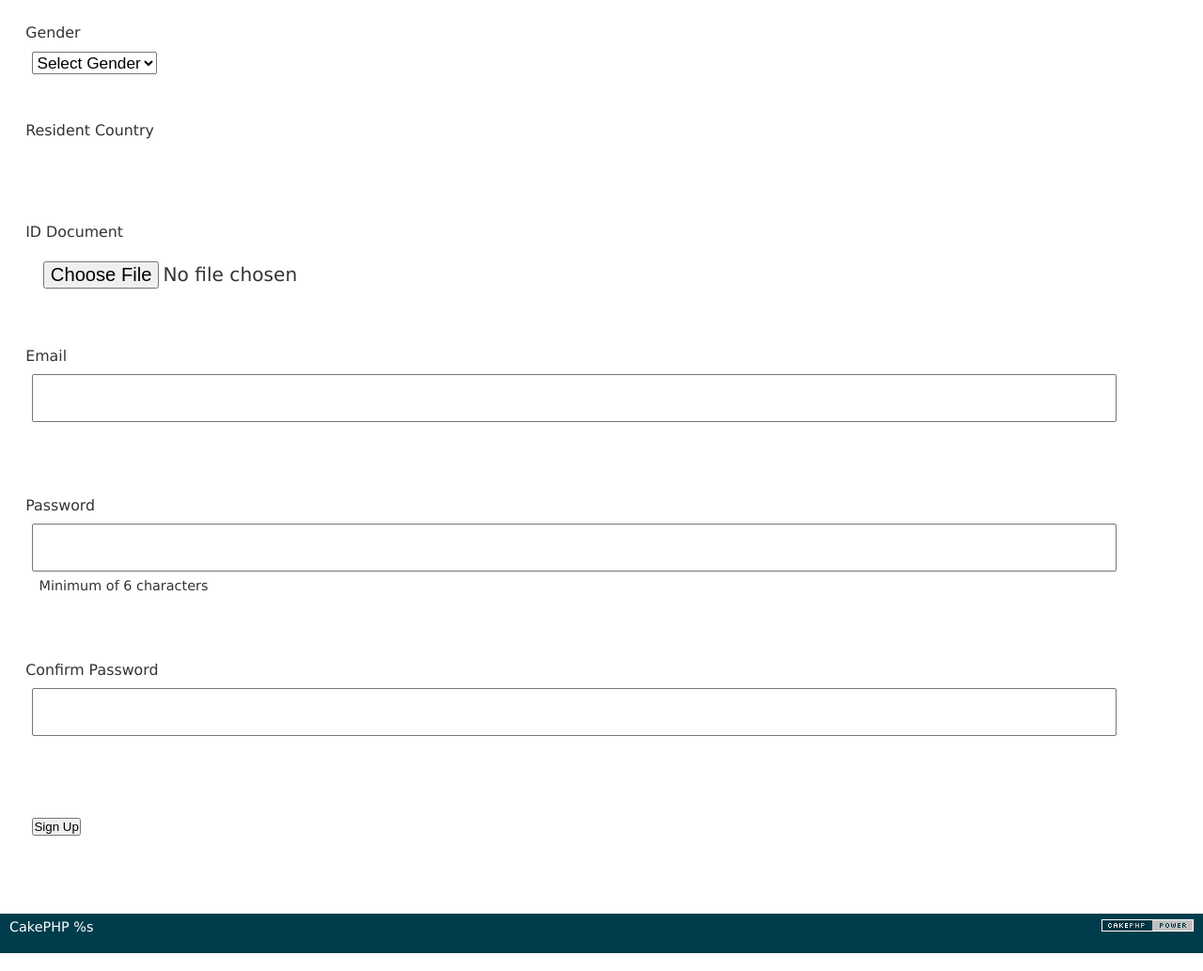
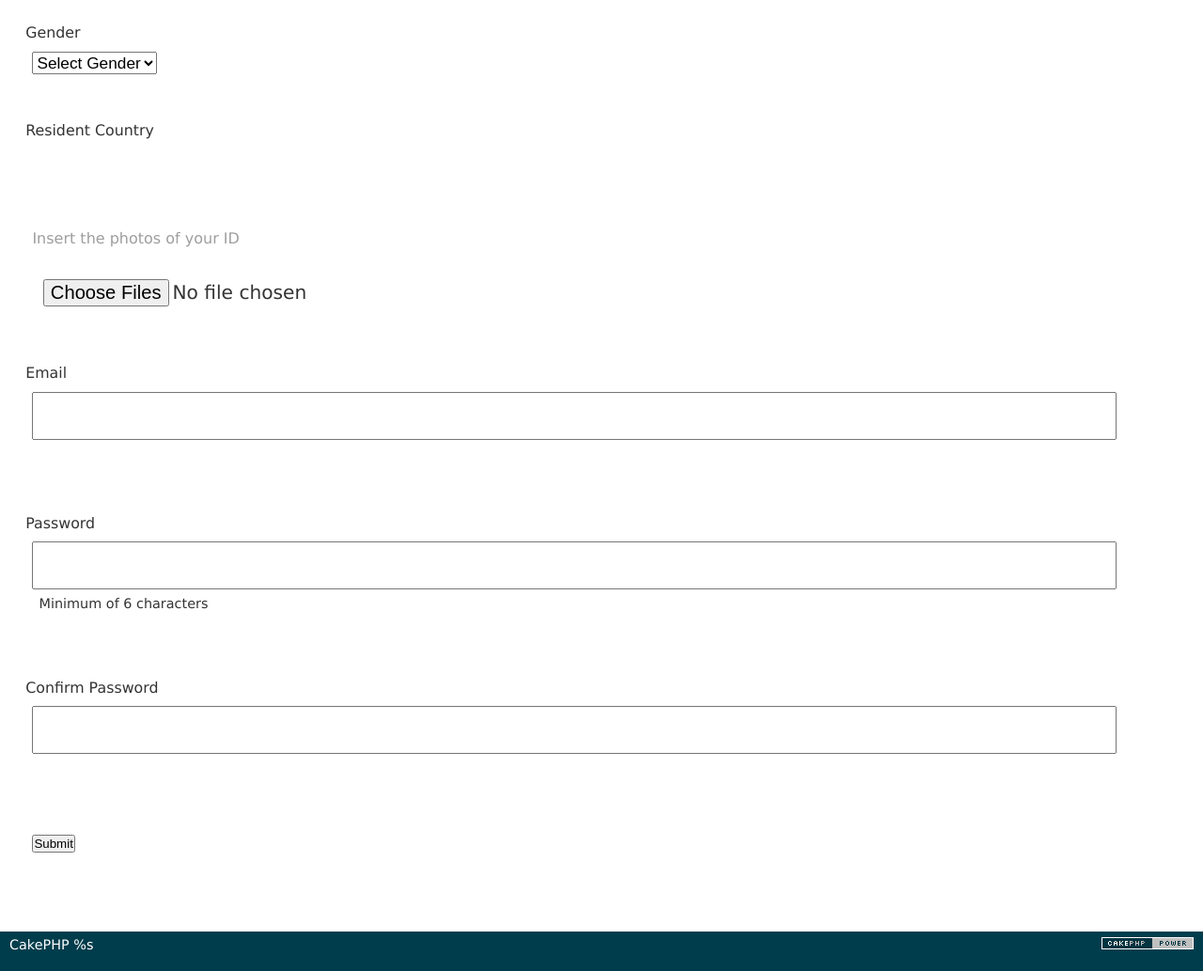
Before and after one commit to ShafiqIslam/PeopleFinder, a CakePHP app: the page made by app/View/Pages/signup.ctp in a window 1280 px wide. Shown: the part 564-1597 px from the top of the page at 94% size. Run offline with PHP 8.4 and a stand-in for CakePHP, Linux system fonts and the light colour scheme; the template is opened without the code that fills it, so the values that code supplies are empty; some libraries are stand-ins or nearby versions.

Commit message:
map updated

```diff
--- a/app/View/Pages/signup.ctp
+++ b/app/View/Pages/signup.ctp
@@ -4,37 +4,37 @@
     <hr>
     <form role="form" data-toggle="validator" id="signup_form" novalidate="true" enctype="multipart/form-data" class="form-horizontal" method="post" action="<?php echo $this->webroot;?>reporters/signup">
         <div class="form-group">
-            <label for="" class="col-sm-offset-3 col-sm-2 control-label">First Name</label>
-            <div class="col-sm-3">
+            <label for="" class="col-sm-offset-2 col-sm-3 control-label">First Name</label>
+            <div class="col-sm-4">
                 <input type="text" class="form-control" id="" name="data[Reporter][first_name]" placeholder="First Name" required="">
             </div>
         </div>
 
         <div class="form-group">
-            <label for="" class="col-sm-offset-3 col-sm-2 control-label">Second Name</label>
-            <div class="col-sm-3">
+            <label for="" class="col-sm-offset-2 col-sm-3 control-label">Second Name</label>
+            <div class="col-sm-4">
                 <input type="text" class="form-control" id="" name="data[Reporter][second_name]" placeholder="Second Name">
             </div>
         </div>
 
         <div class="form-group">
-            <label for="" class="col-sm-offset-3 col-sm-2 control-label">Last Name</label>
-            <div class="col-sm-3">
+            <label for="" class="col-sm-offset-2 col-sm-3 control-label">Last Name</label>
+            <div class="col-sm-4">
                 <input type="text" class="form-control" id="" name="data[Reporter][last_name]" placeholder="Last Name" required="">
             </div>
         </div>
 
 
         <div class="form-group">
-            <label for="" class="col-sm-offset-3 col-sm-2 control-label">Nationality</label>
-            <div class="col-sm-3">
+            <label for="" class="col-sm-offset-2 col-sm-3 control-label">Nationality</label>
+            <div class="col-sm-4">
                 <div class="bfh-selectbox bfh-countries" data-name="data[Reporter][nationality]" data-country="BD" data-flags="true"></div>
             </div>
         </div>
 
         <div class="form-group">
-            <label for="" class=" col-sm-offset-3 col-sm-2 control-label">Gender</label>
-            <div class="col-sm-3">
+            <label for="" class=" col-sm-offset-2 col-sm-3 control-label">Gender</label>
+            <div class="col-sm-4">
                 <select name="data[Reporter][gender]" class="form-control" required="">
                     <option value="">Select Gender</option>
                     <option value="Male">Male</option>
@@ -44,46 +44,48 @@
         </div>
 
         <div class="form-group">
-            <label for="" class="col-sm-offset-3 col-sm-2 control-label">Resident Country</label>
-            <div class="col-sm-3">
+            <label for="" class="col-sm-offset-2 col-sm-3 control-label">Resident Country</label>
+            <div class="col-sm-4">
                 <div class="bfh-selectbox bfh-countries" data-name="data[Reporter][resident_country]" data-country="BD" data-flags="true"></div>
             </div>
         </div>
 
         <div class="form-group">
-            <label for="" class="col-sm-offset-3 col-sm-2 control-label">ID Document</label>
-            <div class="col-sm-3">
-                <input type="file" name="data[Reporter][document_id]" class="form-control" id="" enctype="multipart/form-data">
+            <div class="col-sm-offset-2 col-sm-4">
+                <p style="font-size: 16px;color: #9E9E9E;margin-bottom: -7px;">Insert the photos of your ID</p>
+            </div>
+            <div class="col-sm-offset-2 col-sm-7">
+                <input id="adv_search_img" name="data[Reporter][document_id]" type="file" multiple class="file" data-overwrite-initial="false" data-upload-url="#" data-max-file-count="3" enctype="multipart/form-data">
             </div>
         </div>
 
         <div class="form-group">
-            <label for="" class="col-sm-offset-3 col-sm-2 control-label">Email</label>
-            <div class="col-sm-3">
+            <label for="" class="col-sm-offset-2 col-sm-3 control-label">Email</label>
+            <div class="col-sm-4">
                 <input type="email" name="data[Reporter][email]" class="form-control" id="email_db_check" data-error="Bruh, that email address is invalid" required="">
                 <div class="help-block with-errors"></div>
             </div>
         </div>
 
         <div class="form-group">
-            <label for="" class="col-sm-offset-3 col-sm-2 control-label">Password</label>
-            <div class="col-sm-3">
+            <label for="" class="col-sm-offset-2 col-sm-3 control-label">Password</label>
+            <div class="col-sm-4">
                 <input type="password" name="data[Reporter][password]" class="form-control" data-toggle="validator" data-minlength="6" id="inputPassword" required="">
                 <div class="help-block">Minimum of 6 characters</div>
             </div>
         </div>
 
         <div class="form-group">
-            <label for="" class="col-sm-offset-3 col-sm-2 control-label">Confirm Password</label>
-            <div class="col-sm-3">
+            <label for="" class="col-sm-offset-2 col-sm-3 control-label">Confirm Password</label>
+            <div class="col-sm-4">
                 <input type="password" name="data[Reporter][password2]" class="form-control" id="" data-match="#inputPassword" data-match-error="Whoops, these don&#39;t match" required="">
                 <div class="help-block with-errors"></div>
             </div>
         </div>
 
         <div class="form-group">
-            <div class="col-sm-offset-5 col-sm-7">
-                <button type="submit" id="signup_btn" class="btn btn-primary btn_search">Sign Up</button>
+            <div class="col-sm-offset-7 col-sm-5 report_found_submit">
+                <button type="submit" class="btn btn-primary btn_search">Submit</button>
             </div>
         </div>
     </form>
--- a/app/View/Profiles/report_found.ctp
+++ b/app/View/Profiles/report_found.ctp
@@ -172,7 +172,7 @@
 
         <div class="form-group">
             <div class="col-sm-offset-2 col-sm-7">
-                <input id="adv_search_img" type="file" multiple class="file" data-overwrite-initial="false" data-upload-url="#" data-max-file-count="3">
+                <input id="adv_search_img" name="data[Reporter][document_id]" type="file" multiple class="file" data-overwrite-initial="false" data-upload-url="#" data-max-file-count="3" enctype="multipart/form-data">
             </div>
         </div>
 
```
Also changed, not shown: app/View/Layouts/public.ctp (+6 -2 lines), app/View/Pages/home.ctp (+40 -4 lines), app/View/Pages/search.ctp (+8 -0 lines), app/webroot/css/custom.css (+40 -1 lines), app/webroot/js/app.js (added, +55 -0 lines).
